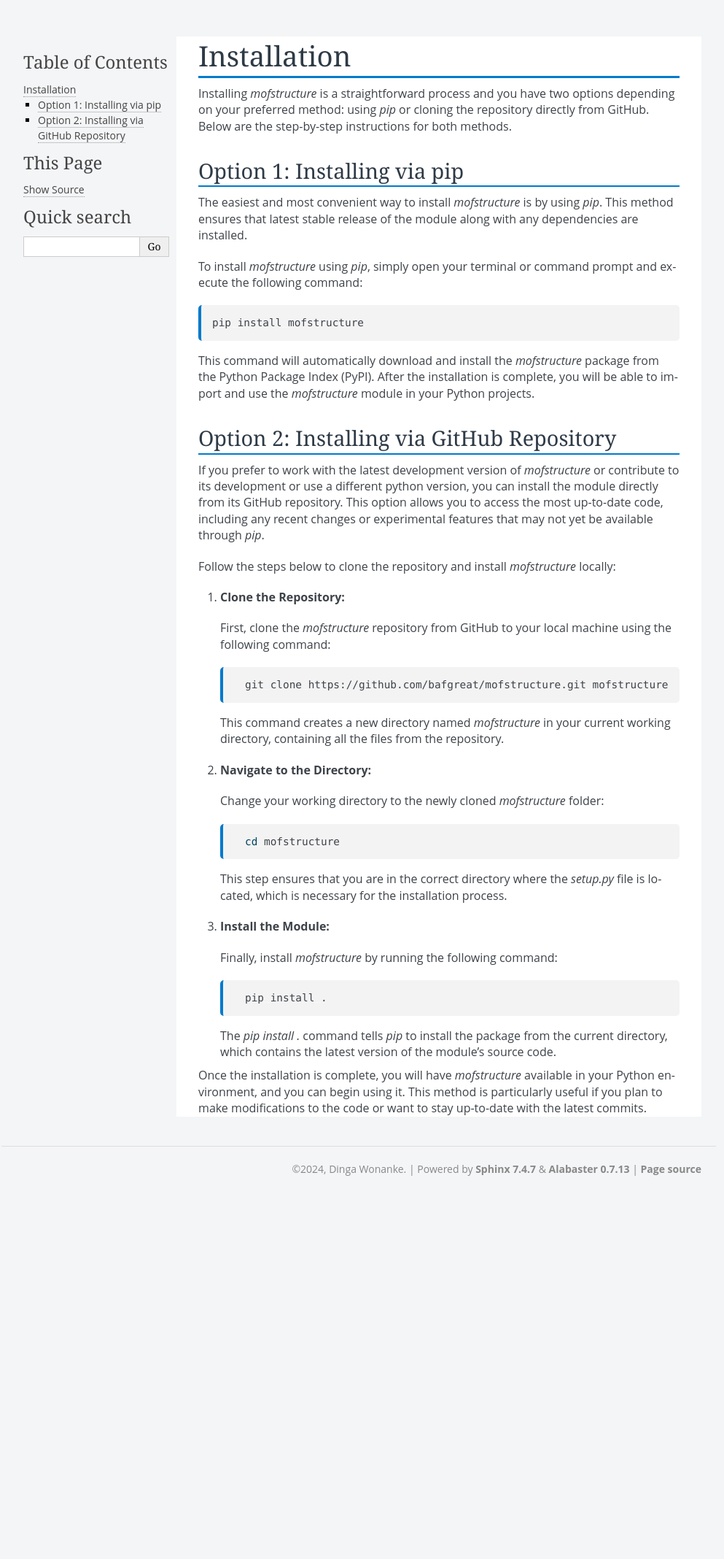
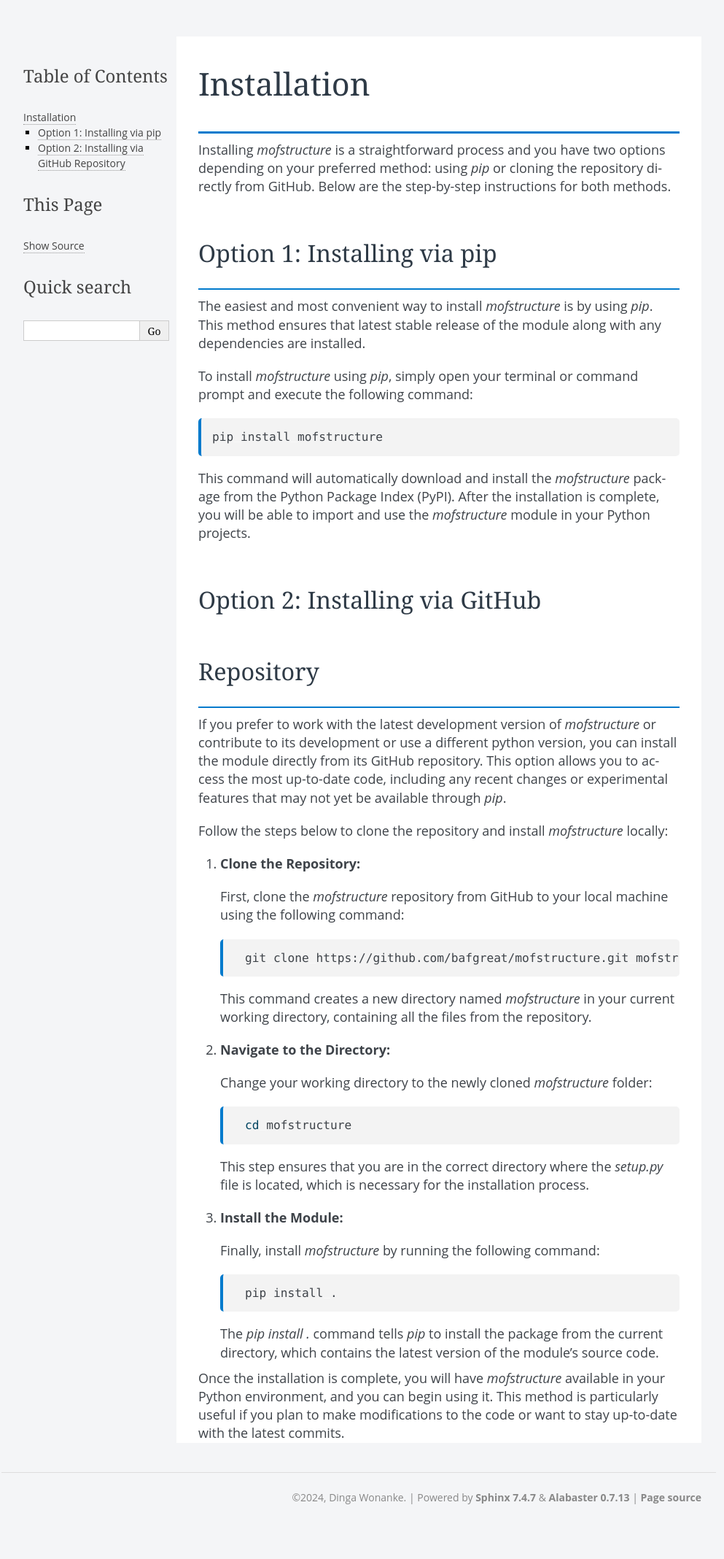
Before and after one commit to bafgreat/mofstructure, a Sphinx documentation site: the page built from docs/source/installation.rst, in a window 1280 px wide. Shown: the whole page at 73% size, without its empty margins (148-1141 px from the left). Built offline with Sphinx 7.4.7, drawn with Linux system fonts in a browser that asks for light colours; before the commit the page ends 1683 px from its top, so only the background shows below that.

Commit message:
more fixes

```diff
--- a/docs/source/_static/style.css
+++ b/docs/source/_static/style.css
@@ -1,8 +1,8 @@
 /* Global styles */
 body {
     font-family: 'Open Sans', Arial, sans-serif;
-    font-size: 16px;
-    line-height: 1.6;
+    font-size: 18px;
+    line-height: 2;
     color: #333;
     background-color: #f4f5f7;
     padding: 20px;
@@ -38,7 +38,7 @@ h1, h2, h3, h4, h5, h6 {
     color: #2E3A46;
     font-weight: 700;
     margin-bottom: 10px;
-    line-height: 1.4;
+    line-height: 3;
 }
 
 h1 {
@@ -133,7 +133,7 @@ blockquote {
     padding: 20px;
     border-right: 1px solid #ddd;
     position: fixed;
-    width: 300px;
+    width: 400px;
     height: 100%;
     overflow-y: auto;
     box-shadow: 2px 0 5px rgba(0, 0, 0, 0.1);
```
Also changed, not shown: docs/source/index.rst (+8 -3 lines), 1 other file.
